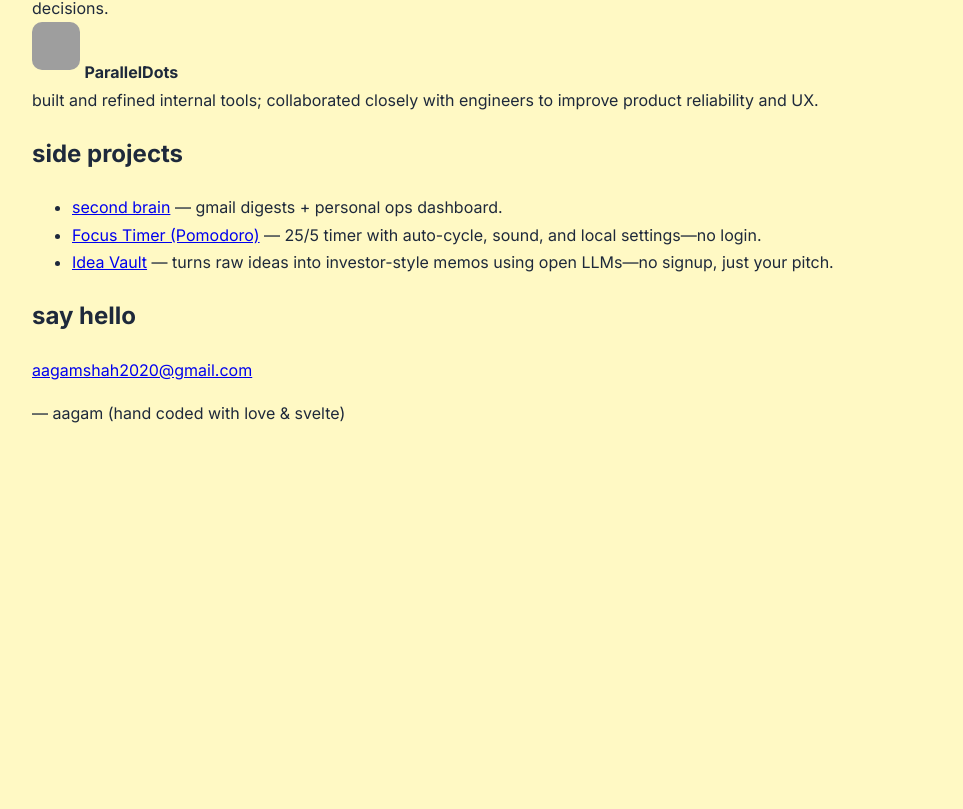
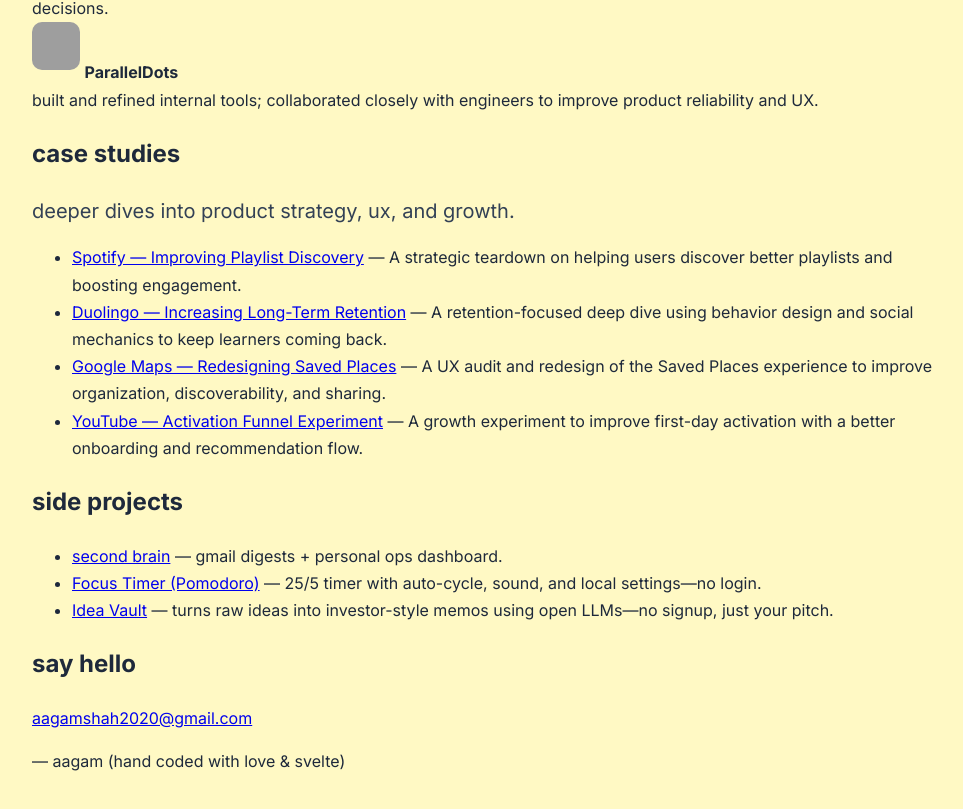
Before and after one commit to Aagam2020/aagam-site, a SvelteKit app: page / in a window 1280 px wide. Shown: the part 1712-2521 px from the top of the page, without its empty margins (158-1121 px from the left). Before the commit the page ends 2235 px from the top, so only its background shows below. Built offline with nearby package versions, Linux system fonts and the light colour scheme; grey boxes are pictures that could not be loaded.

Commit message:
Update +page.svelte

```diff
--- a/src/routes/+page.svelte
+++ b/src/routes/+page.svelte
@@ -106,6 +106,24 @@
 </section>
 {/if}
 
+{#if caseStudies.length}
+<section id="case-studies">
+  <h2>case studies</h2>
+  <p class="lead">
+    deeper dives into product strategy, ux, and growth.
+  </p>
+
+  <ul class="list">
+    {#each caseStudies as cs}
+      <li>
+        <a href={cs.url}>{cs.title}</a>
+        {#if cs.blurb} — {cs.blurb}{/if}
+      </li>
+    {/each}
+  </ul>
+</section>
+{/if}
+
 {#if projects.length}
 <section id="projects">
   <h2>side projects</h2>
```
